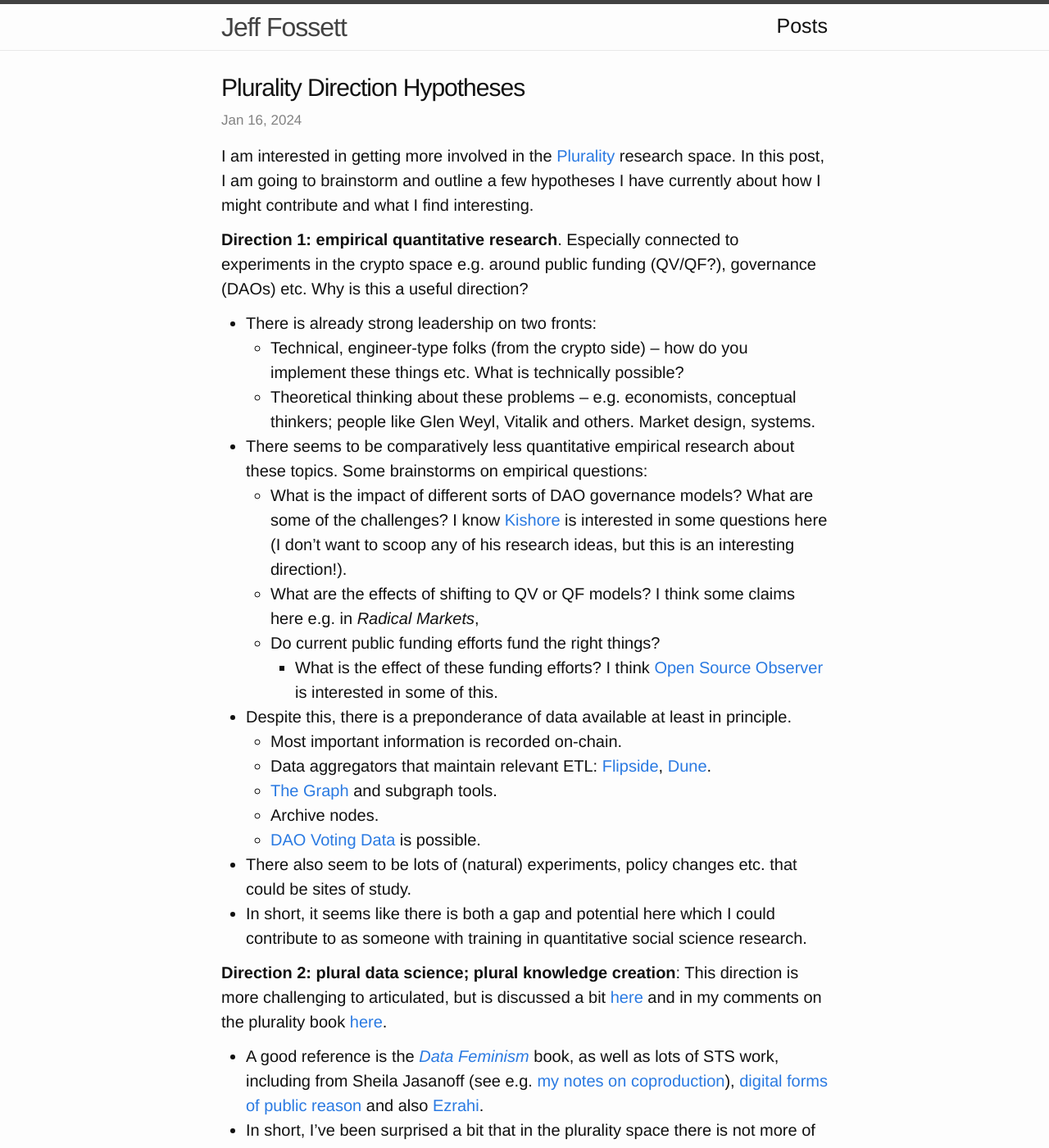
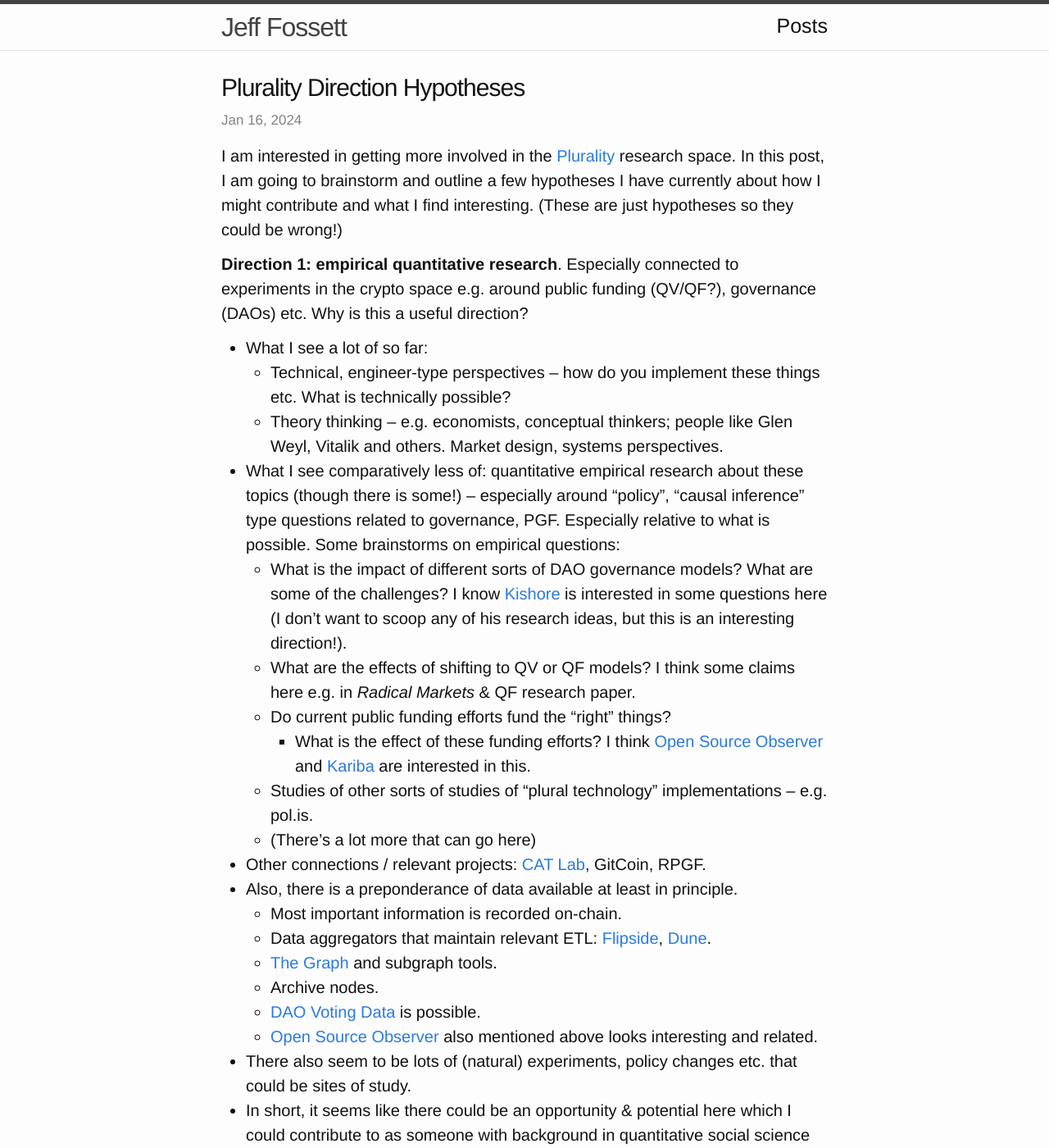
Before and after one commit to Fossj117/fossj117.github.io, a Jekyll site: the page built from _posts/2024-01-17-brainstorming-plurality-directions.md, in a window 1280 px wide and 1400 px high. Shown: the whole window at 82% size. Built offline with Jekyll 4.4.1, drawn with Linux system fonts in a browser that asks for light colours; a script that is not in the unit is left out; some of the changed text lies outside the part shown.

Commit message:
update brainstorming notes

```diff
--- a/_posts/2024-01-17-brainstorming-plurality-directions.md
+++ b/_posts/2024-01-17-brainstorming-plurality-directions.md
@@ -8,25 +8,29 @@
 tag: ["plurality","web3", "sts", "research"]
 ---
 
-I am interested in getting more involved in the [Plurality](https://www.plurality.institute/) research space. In this post, I am going to brainstorm and outline a few hypotheses I have currently about how I might contribute and what I find interesting.
+I am interested in getting more involved in the [Plurality](https://www.plurality.institute/) research space. In this post, I am going to brainstorm and outline a few hypotheses I have currently about how I might contribute and what I find interesting. (These are just hypotheses so they could be wrong!)
 
 **Direction 1: empirical quantitative research**. Especially connected to experiments in the crypto space e.g. around public funding (QV/QF?), governance (DAOs) etc. Why is this a useful direction?
-* There is already strong leadership on two fronts:
-    * Technical, engineer-type folks (from the crypto side) -- how do you implement these things etc. What is technically possible?
-    * Theoretical thinking about these problems -- e.g. economists, conceptual thinkers; people like Glen Weyl, Vitalik and others. Market design, systems.
-* There seems to be comparatively less quantitative empirical research about these topics. Some brainstorms on empirical questions:
+* What I see a lot of so far:
+    * Technical, engineer-type perspectives -- how do you implement these things etc. What is technically possible?
+    * Theory thinking -- e.g. economists, conceptual thinkers; people like Glen Weyl, Vitalik and others. Market design, systems perspectives.
+* What I see comparatively less of: quantitative empirical research about these topics (though there is some!) -- especially around "policy", "causal inference" type questions related to governance, PGF. Especially relative to what is possible. Some brainstorms on empirical questions:
     * What is the impact of different sorts of DAO governance models? What are some of the challenges? I know [Kishore](https://kishorevasan.github.io/) is interested in some questions here (I don't want to scoop any of his research ideas, but this is an interesting direction!).
-    * What are the effects of shifting to QV or QF models? I think some claims here e.g. in *Radical Markets*,
-    * Do current public funding efforts fund the right things?
-        * What is the effect of these funding efforts? I think [Open Source Observer](https://www.opensource.observer/) is interested in some of this.
-* Despite this, there is a preponderance of data available at least in principle.
+    * What are the effects of shifting to QV or QF models? I think some claims here e.g. in *Radical Markets* & QF research paper.
+    * Do current public funding efforts fund the "right" things?
+        * What is the effect of these funding efforts? I think [Open Source Observer](https://www.opensource.observer/) and [Kariba](https://www.karibalabs.co/) are interested in this.
+    * Studies of other sorts of studies of "plural technology" implementations -- e.g. pol.is.
+    * (There's a lot more that can go here)
+* Other connections / relevant projects: [CAT Lab](https://citizensandtech.org/about-cat-lab/), GitCoin, RPGF.
+* Also, there is a preponderance of data available at least in principle.
     * Most important information is recorded on-chain.
     * Data aggregators that maintain relevant ETL: [Flipside](https://flipsidecrypto.xyz/), [Dune](https://dune.com/).
     * [The Graph](https://thegraph.com/) and subgraph tools.
     * Archive nodes.
     * [DAO Voting Data](https://github.com/kishorevasan/voting_games) is possible.
+    * [Open Source Observer](https://www.opensource.observer/) also mentioned above looks interesting and related.
 * There also seem to be lots of (natural) experiments, policy changes etc. that could be sites of study.
-* In short, it seems like there is both a gap and potential here which I could contribute to as someone with training in quantitative social science research.
+* In short, it seems like there could be an opportunity & potential here which I could contribute to as someone with background in quantitative social science research.
 
 **Direction 2: plural data science; plural knowledge creation**: This direction is more challenging to articulated, but is discussed a bit [here](https://jeffreyfossett.com/2023/10/25/brainstorm-on-plurality-and-quant-social-science.html) and in my comments on the plurality book [here](https://jeffreyfossett.com/2023/12/27/notes-on-plurality-book.html#section-3).
 * A good reference is the [*Data Feminism*](https://data-feminism.mitpress.mit.edu/) book, as well as lots of STS work, including from Sheila Jasanoff (see e.g. [my notes on coproduction](https://jeffreyfossett.com/2021/09/21/notes-on-coproduction.html)), [digital forms of public reason](https://jeffreyfossett.com/2020/02/20/sts-public-reason.html) and also [Ezrahi](https://www.amazon.com/Descent-Icarus-Transformation-Contemporary-Democracy/dp/067419828X).
```
